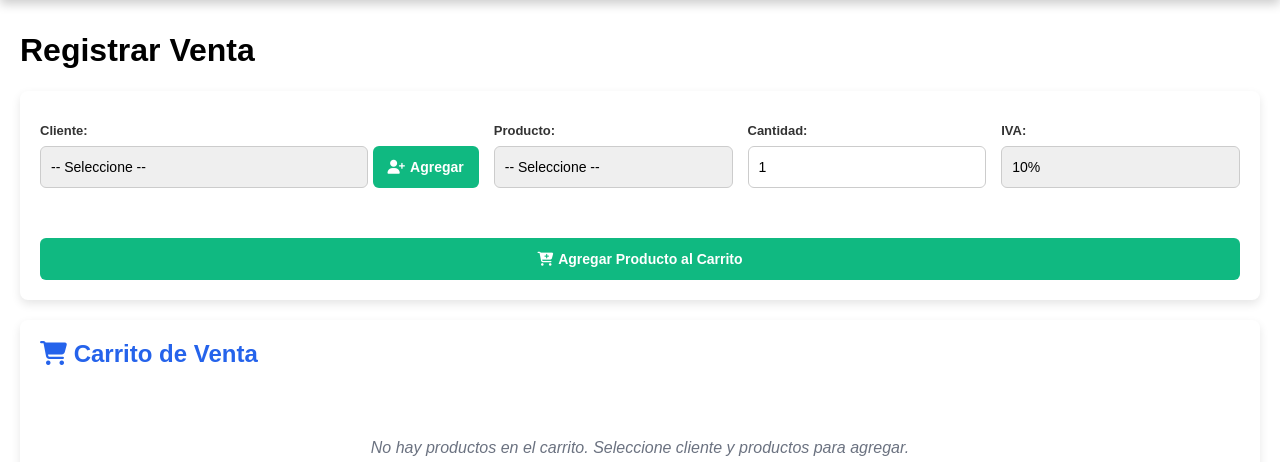
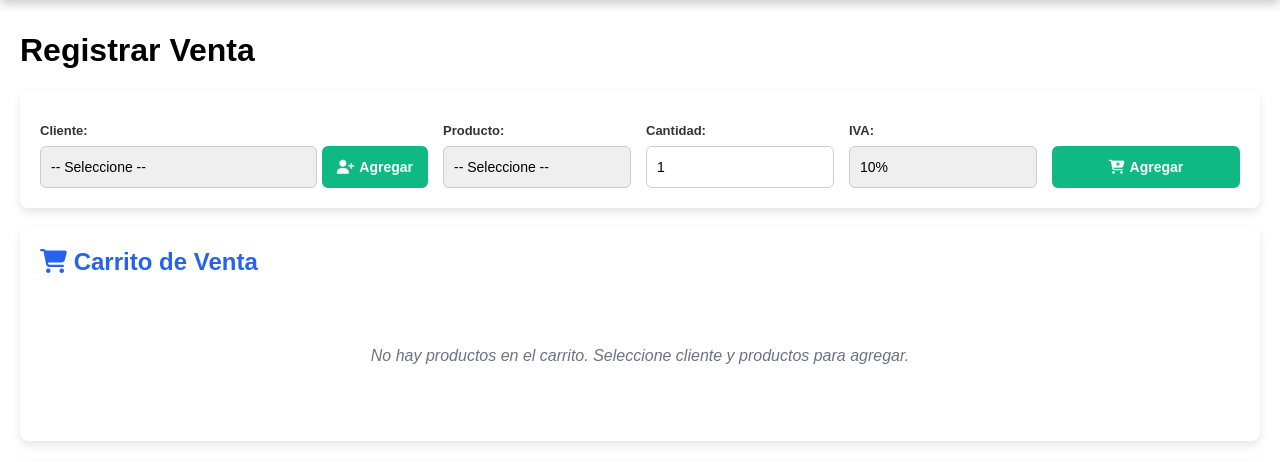
Before and after one commit to Alexis074/MiTesina, a PHP site: page /modulos/ventas/ventas.php in a window 1280 px wide. Shown: the part 69-531 px from the top of the page. Run offline with PHP 8.4, Linux system fonts and the light colour scheme; a user stored in the database is signed in; data comes from the database, SQL or seed files in the repository.

Commit message:
Diseños

```diff
--- a/modulos/ventas/ventas.php
+++ b/modulos/ventas/ventas.php
@@ -537,13 +537,10 @@ if (isset($_GET['success']) && isset($_GET['factura_id'])) {
                     </select>
                 </div>
 
-            </div>
-
-            <div class="form-row-horizontal" style="margin-top: 15px;">
-                <div class="form-group-horizontal" style="flex: 1;">
+                <div class="form-group-horizontal">
                     <label>&nbsp;</label>
-                    <button type="button" id="btn_agregar_carrito" class="btn-agregar-carrito" style="width: 100%;">
-                        <i class="fas fa-cart-plus"></i> Agregar Producto al Carrito
+                    <button type="button" id="btn_agregar_carrito" class="btn-agregar-carrito">
+                        <i class="fas fa-cart-plus"></i> Agregar
                     </button>
                 </div>
             </div>
@@ -623,12 +620,10 @@ if (isset($_GET['success']) && isset($_GET['factura_id'])) {
                         <option value="6" selected>6 meses</option>
                     </select>
                 </div>
-            </div>
 
-            <div class="form-row-horizontal" style="margin-top: 15px;">
-                <div class="form-group-horizontal" style="flex: 1;">
+                <div class="form-group-horizontal">
                     <label>&nbsp;</label>
-                    <button type="submit" class="btn-confirmar-venta" style="width: 100%;">
+                    <button type="submit" class="btn-confirmar-venta">
                         <i class="fas fa-check"></i> Confirmar Venta
                     </button>
                 </div>
@@ -873,7 +868,7 @@ input[type="number"].form-input-horizontal::-webkit-inner-spin-button {
     color: white;
     border: none;
     border-radius: 6px;
-    font-size: 16px;
+    font-size: 14px;
     font-weight: bold;
     cursor: pointer;
     transition: background 0.3s;
@@ -1122,18 +1117,6 @@ function actualizarCamposCredito() {
     } else {
         campoCuotas.style.display = 'none';
     }
-
-    // Asegurar alineación correcta
-    setTimeout(function() {
-        var formGroups = document.querySelectorAll('.form-group-horizontal');
-        formGroups.forEach(function(group) {
-            if (group.style.display !== 'none') {
-                group.style.display = 'flex';
-                group.style.flexDirection = 'column';
-                group.style.justifyContent = 'flex-end';
-            }
-        });
-    }, 10);
 }
 
 document.getElementById('select_condicion').addEventListener('change', actualizarCamposCredito);
```
Also changed, not shown: modulos/compras/compras.php (+13 -10 lines).
